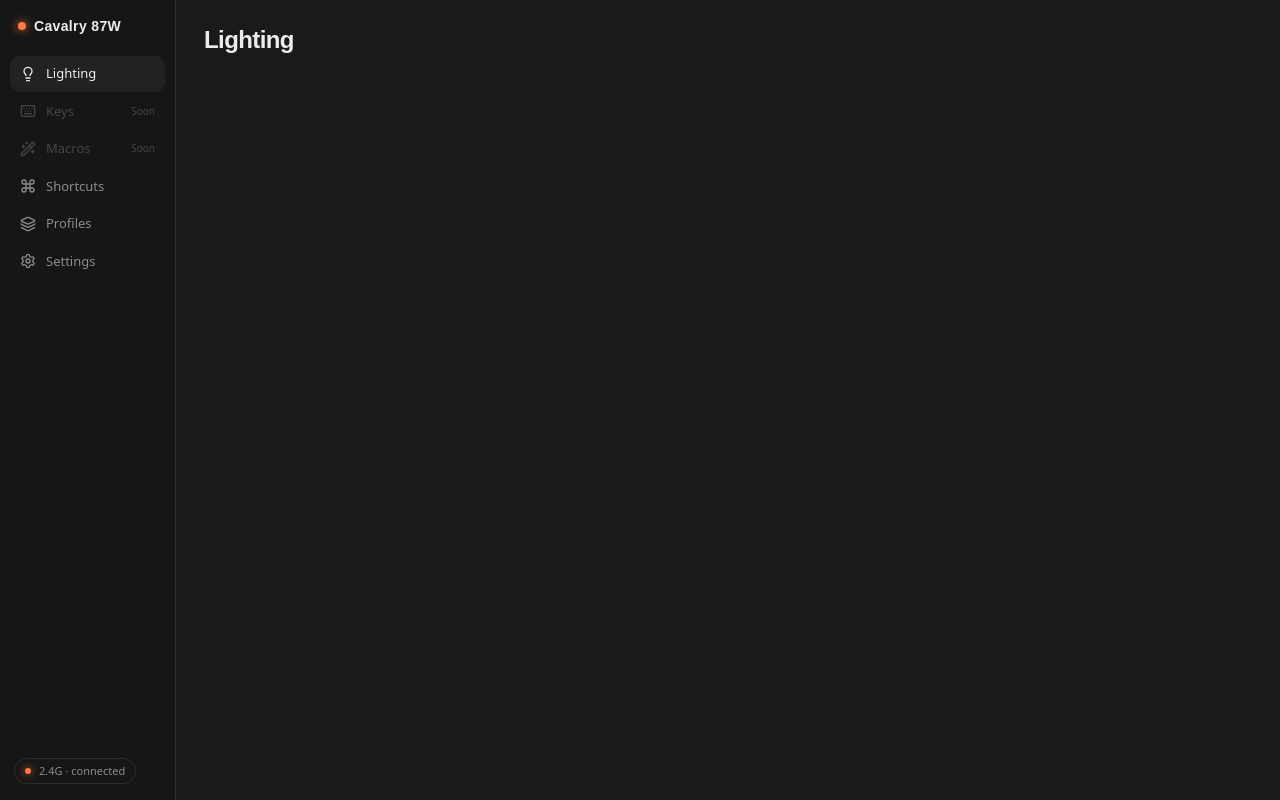
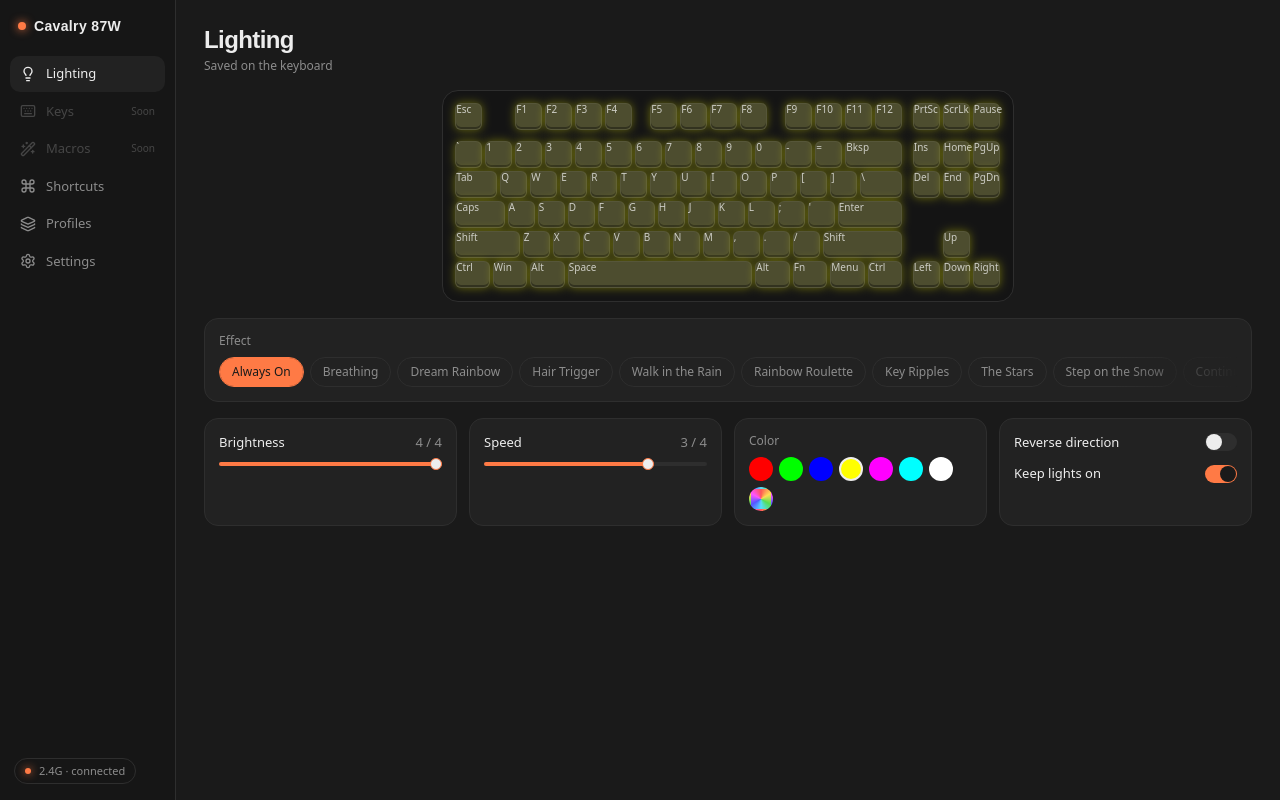
Before and after one commit to Tanjim-Islam/durgod-cavalry-87w-software, a React (Vite) app in the folder ui/: page / in a window 1280 px wide. Built offline with nearby package versions, Linux system fonts and the light colour scheme.

Commit message:
feat(ui): lighting page with effect row, sliders, colors and keep-lights-on

```diff
--- /dev/null
+++ b/ui/src/components/EffectRow.tsx
@@ -0,0 +1,33 @@
+import { useEffect, useRef } from "react";
+import { motion } from "motion/react";
+
+interface Props { effects: { id: number; name: string }[]; value: number | null | undefined; onChange: (id: number) => void; disabled?: boolean }
+
+export function EffectRow({ effects, value, onChange, disabled }: Props) {
+  const ref = useRef<HTMLDivElement>(null);
+  useEffect(() => {
+    ref.current?.querySelector<HTMLElement>("[aria-checked=true]")
+      ?.scrollIntoView?.({ inline: "center", block: "nearest", behavior: "smooth" });
+  }, [value]);
+  return (
+    <div ref={ref} role="radiogroup" aria-label="Effect"
+      className="no-scrollbar fade-right overflow-x-auto overscroll-x-contain"
+      onWheel={(e) => { if (Math.abs(e.deltaY) > Math.abs(e.deltaX)) e.currentTarget.scrollLeft += e.deltaY; }}>
+      <div className="flex w-max gap-1.5 pr-10">
+        {effects.map((e) => {
+          const on = e.id === value;
+          return (
+            <button key={e.id} type="button" role="radio" aria-checked={on} disabled={disabled}
+              onClick={() => onChange(e.id)}
+              className={`relative whitespace-nowrap rounded-full border px-3 py-1.5 text-xs transition-colors
+                ${on ? "border-accent text-on-accent" : "border-line text-muted hover:text-ink hover:border-[#444]"}`}>
+              {on && <motion.span layoutId="effect-chip" className="absolute inset-0 rounded-full bg-accent"
+                transition={{ type: "spring", stiffness: 500, damping: 38 }} />}
+              <span className="relative">{e.name}</span>
+            </button>
+          );
+        })}
+      </div>
+    </div>
+  );
+}
--- /dev/null
+++ b/ui/src/components/LevelSlider.tsx
@@ -0,0 +1,18 @@
+import { useEffect, useState } from "react";
+import { Slider } from "@/components/ui/slider";
+
+interface Props { label: string; value: number | null | undefined; max: number; onCommit: (v: number) => void; disabled?: boolean }
+
+export function LevelSlider({ label, value, max, onCommit, disabled }: Props) {
+  const [v, setV] = useState(value ?? 0);
+  useEffect(() => setV(value ?? 0), [value]);
+  return (
+    <div>
+      <div className="mb-2.5 flex justify-between text-[13px]">
+        <span>{label}</span><span className="tabular-nums text-muted">{value == null ? "—" : `${v} / ${max}`}</span>
+      </div>
+      <Slider aria-label={label} min={0} max={max} step={1} value={[v]} disabled={disabled || value == null}
+        onValueChange={([n]) => setV(n)} onValueCommit={([n]) => n !== value && onCommit(n)} />
+    </div>
+  );
+}
--- /dev/null
+++ b/ui/src/lib/debounce.ts
@@ -0,0 +1,4 @@
+export function debounce<A extends unknown[]>(fn: (...a: A) => void, ms: number) {
+  let t: ReturnType<typeof setTimeout> | undefined;
+  return (...a: A) => { clearTimeout(t); t = setTimeout(() => fn(...a), ms); };
+}
--- a/ui/src/pages/Lighting.tsx
+++ b/ui/src/pages/Lighting.tsx
@@ -1,5 +1,52 @@
+import { Switch } from "@/components/ui/switch";
+import { Card } from "@/components/Card";
+import { EffectRow } from "@/components/EffectRow";
+import { Keyboard } from "@/components/Keyboard";
+import { LevelSlider } from "@/components/LevelSlider";
 import { PageShell } from "@/components/PageShell";
+import { useApp } from "@/state/app";
 
 export function Lighting() {
-  return <PageShell title="Lighting"><div /></PageShell>;
+  const { state, act } = useApp();
+  const l = state?.lighting;
+  const off = !state?.connected || state.partial;
+  const group = l && state?.palette ? state.palette[l.effect] ?? state.palette[0] : null;
+  const set = (k: string, v: unknown) => {
+    const args: Record<string, unknown> = { effect: null, brightness: null, speed: null, color: null, direction: null, [k]: v };
+    void act("set_lighting", args.effect, args.brightness, args.speed, args.color, args.direction);
+  };
+  return (
+    <PageShell title="Lighting" meta={off ? "Connect the keyboard to change lighting" : "Saved on the keyboard"}
+      keyboard={<Keyboard lighting={l} palette={state?.palette} keyColors={state?.key_colors} />}>
+      {state?.lighting_error && <p className="text-xs text-accent">{state.lighting_error}</p>}
+      <Card title="Effect">
+        <EffectRow effects={state?.effects ?? []} value={l?.effect} disabled={off} onChange={(id) => set("effect", id)} />
+      </Card>
+      <div className="grid grid-cols-2 gap-3 xl:grid-cols-4">
+        <Card><LevelSlider label="Brightness" value={l?.brightness} max={4} disabled={off} onCommit={(v) => set("brightness", v)} /></Card>
+        <Card><LevelSlider label="Speed" value={l?.speed} max={4} disabled={off} onCommit={(v) => set("speed", v)} /></Card>
+        <Card title="Color">
+          <div className="flex flex-wrap gap-1.5" role="radiogroup" aria-label="Color">
+            {[...(group ?? []), null].map((c, i) => (
+              <button key={i} type="button" role="radio" aria-checked={l?.color === i} aria-label={c ? `Color ${i + 1}` : "Multicolor"}
+                disabled={off || l?.color == null} onClick={() => set("color", i)}
+                className={`size-6 rounded-full border-2 transition-transform hover:scale-110
+                  ${l?.color === i ? "border-ink" : "border-transparent"}`}
+                style={{ background: c ? `rgb(${c.join(",")})` : "conic-gradient(#f55,#fd5,#5d5,#5df,#55f,#f5f,#f55)" }} />
+            ))}
+          </div>
+        </Card>
+        <Card>
+          <label className="flex items-center justify-between text-[13px]">Reverse direction
+            <Switch aria-label="Reverse direction" checked={Boolean(l?.direction)} disabled={off || l?.direction == null}
+              onCheckedChange={(v) => set("direction", v)} />
+          </label>
+          <label className="mt-3 flex items-center justify-between text-[13px]">Keep lights on
+            <Switch aria-label="Keep lights on" checked={Boolean(l?.keep_lights_on)} disabled={off}
+              onCheckedChange={(v) => void act("set_keep_lights_on", v)} />
+          </label>
+        </Card>
+      </div>
+    </PageShell>
+  );
 }
--- a/ui/src/test/setup.ts
+++ b/ui/src/test/setup.ts
@@ -6,3 +6,4 @@
 window.matchMedia ??= ((q: string) => ({ matches: false, media: q, onchange: null,
   addEventListener() {}, removeEventListener() {}, addListener() {}, removeListener() {},
   dispatchEvent: () => false })) as typeof window.matchMedia;
+globalThis.ResizeObserver ??= class { observe() {} unobserve() {} disconnect() {} };
```
Also changed, not shown: 2 other files (tests, documents, lock files or other folders).
